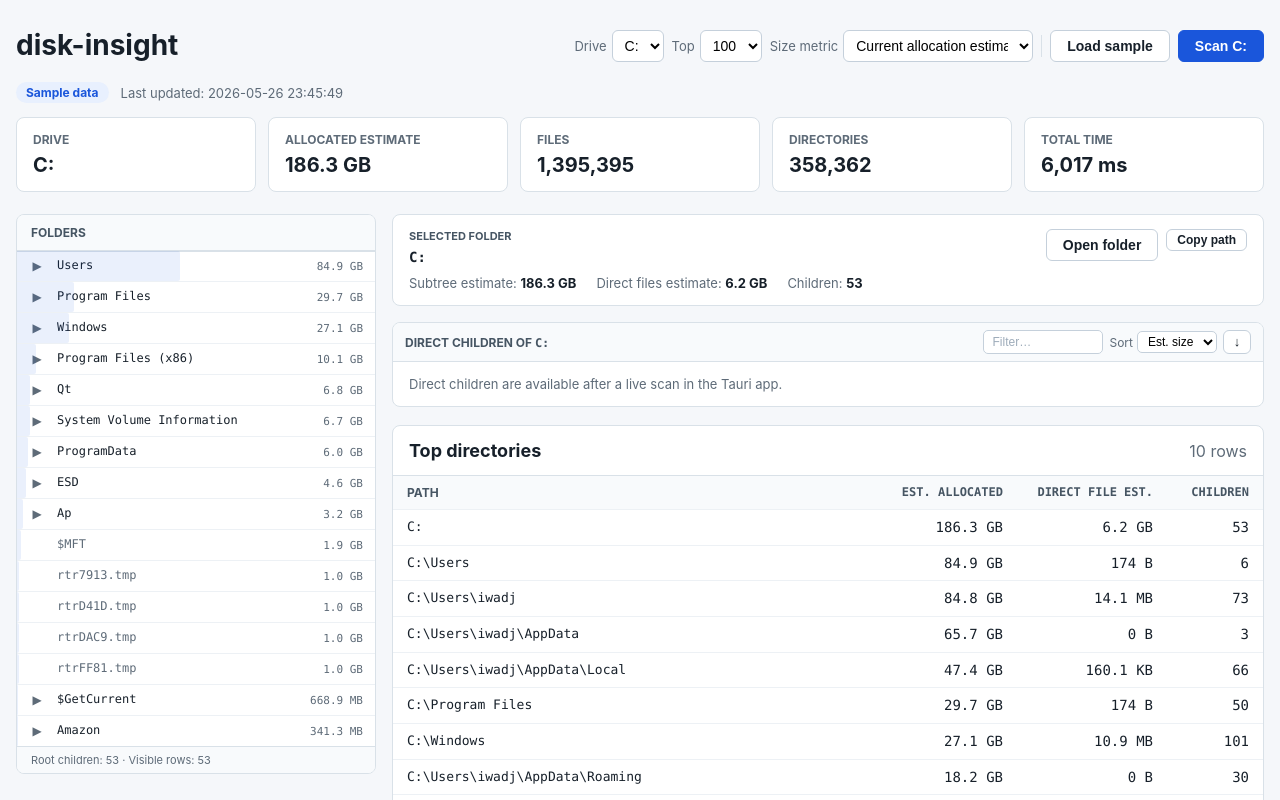
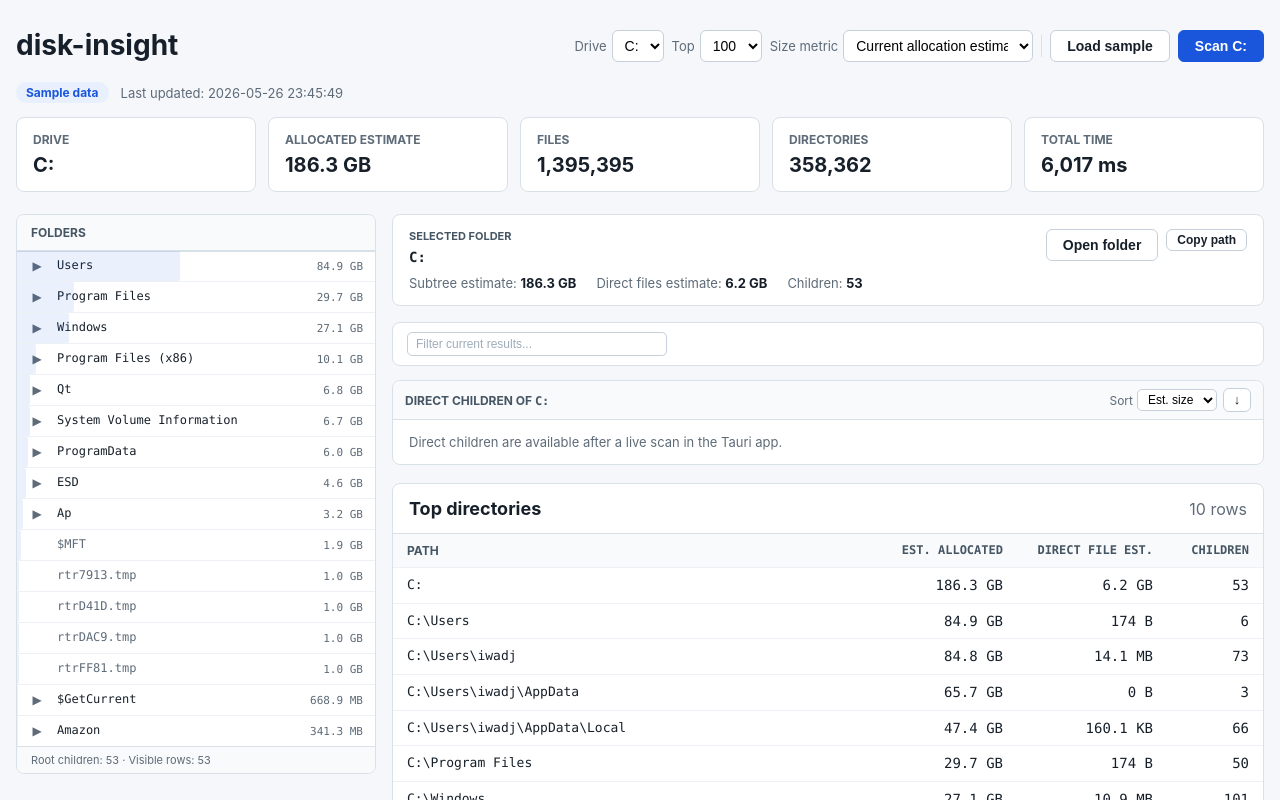
Before and after one commit to iwadjp/disk-insight, a React (Vite) app: page / in a window 1280 px wide. Shown: the top 800 px of the page. Built offline with nearby package versions, Linux system fonts and the light colour scheme.

Commit message:
Add current visible results filter

```diff
--- a/ui/src/main.tsx
+++ b/ui/src/main.tsx
@@ -1063,6 +1063,7 @@ function DirectChildrenPanel({
   isLoading,
   error,
   sourceKind,
+  currentFilterQuery,
   sortKey,
   sortDir,
   onSortKeyChange,
@@ -1079,6 +1080,7 @@ function DirectChildrenPanel({
   isLoading: boolean;
   error: string | null;
   sourceKind: SourceKind | null;
+  currentFilterQuery: string;
   sortKey: DirectChildrenSortKey;
   sortDir: SortDirection;
   onSortKeyChange: (key: DirectChildrenSortKey) => void;
@@ -1091,13 +1093,6 @@ function DirectChildrenPanel({
   onCopyError: (msg: string) => void;
 }) {
 
-  const [filterText, setFilterText] = useState("");
-  const filterTrimmed = filterText.trim();
-
-  useEffect(() => {
-    setFilterText("");
-  }, [dir.record_index]);
-
   const [contextMenu, setContextMenu] = useState<ContextMenuState | null>(null);
   const menuRef = useRef<HTMLDivElement | null>(null);
 
@@ -1137,14 +1132,14 @@ function DirectChildrenPanel({
 
   const filtered = useMemo(() => {
     if (!children) return [];
-    if (!filterTrimmed) return children;
-    const lower = filterTrimmed.toLowerCase();
+    const cq = currentFilterQuery.trim().toLowerCase();
+    if (!cq) return children;
     return children.filter(
       (n) =>
-        n.name.toLowerCase().includes(lower) ||
-        n.path.toLowerCase().includes(lower),
+        n.name.toLowerCase().includes(cq) ||
+        n.path.toLowerCase().includes(cq),
     );
-  }, [children, filterTrimmed]);
+  }, [children, currentFilterQuery]);
 
   const sorted = useMemo(
     () => sortDirectChildren(filtered, sortKey, sortDir),
@@ -1168,10 +1163,10 @@ function DirectChildrenPanel({
     body = <p className="direct-children-note">Fetching…</p>;
   } else if (children.length === 0) {
     body = <p className="direct-children-note">This folder has no children.</p>;
-  } else if (filterTrimmed && sorted.length === 0) {
+  } else if (currentFilterQuery.trim() && sorted.length === 0) {
     body = (
       <p className="direct-children-note">
-        No direct children match &ldquo;{filterTrimmed}&rdquo;.
+        No direct children match &ldquo;{currentFilterQuery.trim()}&rdquo;.
       </p>
     );
   } else {
@@ -1230,26 +1225,9 @@ function DirectChildrenPanel({
           <span className="heading-path">{dir.path}</span>
         </span>
         <div className="direct-children-controls">
-          <input
-            className="filter-input"
-            type="text"
-            placeholder="Filter…"
-            value={filterText}
-            onChange={(e) => setFilterText(e.target.value)}
-          />
-          {filterText && (
-            <button
-              className="filter-clear-btn"
-              onClick={() => setFilterText("")}
-              title="Clear filter"
-              aria-label="Clear filter"
-            >
-              ×
-            </button>
-          )}
           {children !== undefined && (
             <span className="direct-children-count">
-              {filterTrimmed
+              {currentFilterQuery.trim()
                 ? `${formatNumber(filtered.length)} of ${formatNumber(children.length)}`
                 : formatNumber(children.length)}
             </span>
@@ -1401,6 +1379,7 @@ function App() {
   const [reclaimableLoading, setReclaimableLoading] = useState(false);
   const [reclaimableError, setReclaimableError] = useState<string | null>(null);
   const [focusedRecordIndex, setFocusedRecordIndex] = useState<number | null>(null);
+  const [currentFilterQuery, setCurrentFilterQuery] = useState("");
   const scanRestoreRef = useRef<{ path: string; drive: string } | null>(null);
 
   const visibleRows = useMemo(
@@ -1415,6 +1394,38 @@ function App() {
         : [],
     [selectedDir, data, childrenByParent],
   );
+
+  const topDirsBase = useMemo(
+    () =>
+      data
+        ? selectedDir
+          ? filterByDir(data.top_directories, selectedDir.path)
+          : data.top_directories
+        : [],
+    [data, selectedDir],
+  );
+
+  const topFilesBase = useMemo(
+    () =>
+      data
+        ? selectedDir
+          ? filterByDir(data.top_files, selectedDir.path)
+          : data.top_files
+        : [],
+    [data, selectedDir],
+  );
+
+  const filteredTopDirs = useMemo(() => {
+    const q = currentFilterQuery.trim().toLowerCase();
+    if (!q) return topDirsBase;
+    return topDirsBase.filter((item) => item.path.toLowerCase().includes(q));
+  }, [topDirsBase, currentFilterQuery]);
+
+  const filteredTopFiles = useMemo(() => {
+    const q = currentFilterQuery.trim().toLowerCase();
+    if (!q) return topFilesBase;
+    return topFilesBase.filter((item) => item.path.toLowerCase().includes(q));
+  }, [topFilesBase, currentFilterQuery]);
 
   function clearUpdatedBannerTimer() {
     bannerGenerationRef.current += 1;
@@ -2117,6 +2128,13 @@ function App() {
   }, []);
 
   const driveLabel = parseDriveLetter(driveInput) ?? driveInput.slice(0, 1).toUpperCase();
+  const currentFilterQ = currentFilterQuery.trim().toLowerCase();
+  const selectedDirChildren = selectedDir ? childrenByParent[selectedDir.record_index] : undefined;
+  const filteredChildrenCount = currentFilterQ && selectedDirChildren !== undefined
+    ? selectedDirChildren.filter(
+        (n) => n.name.toLowerCase().includes(currentFilterQ) || n.path.toLowerCase().includes(currentFilterQ)
+      ).length
+    : null;
   const scanPhaseText = scanProgress ? phaseLabel(scanProgress.phase) : "Starting scan";
   const scanElapsedMs = scanProgress ? scanProgress.elapsed_ms : localElapsedMs;
   const scanDriveLabel = scanProgress?.drive ?? `${driveLabel}:`;
@@ -2330,6 +2348,38 @@ function App() {
                   onCopyError={handleCopyError}
                 />
               )}
+              <div className="top-search-bar">
+                <div className="top-search-row">
+                  <input
+                    className="filter-input top-search-input"
+                    type="text"
+                    placeholder="Filter current results..."
+                    value={currentFilterQuery}
+                    onChange={(e) => setCurrentFilterQuery(e.target.value)}
+                    aria-label="Filter current results"
+                  />
+                  {currentFilterQuery && (
+                    <button
+                      className="filter-clear-btn"
+                      onClick={() => setCurrentFilterQuery("")}
+                      title="Clear filter"
+                      aria-label="Clear filter"
+                    >
+                      ×
+                    </button>
+                  )}
+                </div>
+                {currentFilterQ && (
+                  <div className="top-search-count">
+                    Showing{" "}
+                    {selectedDirChildren !== undefined && filteredChildrenCount !== null && (
+                      <>{formatNumber(filteredChildrenCount)} / {formatNumber(selectedDirChildren.length)} children,{" "}</>
+                    )}
+                    {formatNumber(filteredTopDirs.length)} / {formatNumber(topDirsBase.length)} dirs,{" "}
+                    {formatNumber(filteredTopFiles.length)} / {formatNumber(topFilesBase.length)} files
+                  </div>
+                )}
+              </div>
               {selectedDir && (
                 <DirectChildrenPanel
                   dir={selectedDir}
@@ -2337,6 +2387,7 @@ function App() {
                   isLoading={selectedChildrenLoading}
                   error={selectedChildrenError}
                   sourceKind={sourceKind}
+                  currentFilterQuery={currentFilterQuery}
                   sortKey={directChildrenSortKey}
                   sortDir={directChildrenSortDir}
                   onSortKeyChange={setDirectChildrenSortKey}
@@ -2350,11 +2401,7 @@ function App() {
                 />
               )}
               <DirectoriesTable
-                rows={
-                  selectedDir
-                    ? filterByDir(data.top_directories, selectedDir.path)
-                    : data.top_directories
-                }
+                rows={filteredTopDirs}
                 title={
                   selectedDir && !isDriveRoot(selectedDir.path)
                     ? <>Top directories (scan results) under <span className="heading-path">{selectedDir.path}</span></>
@@ -2362,11 +2409,7 @@ function App() {
                 }
               />
               <FilesTable
-                rows={
-                  selectedDir
-                    ? filterByDir(data.top_files, selectedDir.path)
-                    : data.top_files
-                }
+                rows={filteredTopFiles}
                 title={
                   selectedDir && !isDriveRoot(selectedDir.path)
                     ? <>Top files (scan results) under <span className="heading-path">{selectedDir.path}</span></>
--- a/ui/src/styles.css
+++ b/ui/src/styles.css
@@ -1057,10 +1057,6 @@ tbody tr:last-child td {
   flex-shrink: 0;
 }
 
-.direct-children-controls .filter-input {
-  width: 120px;
-  flex: none;
-}
 
 .sort-label {
   display: flex;
@@ -1432,3 +1428,31 @@ tbody tr:last-child td {
 .perf-table tfoot tr:last-child td {
   padding-bottom: 6px;
 }
+
+/* ── Top results search bar (R-7) ── */
+.top-search-bar {
+  background: #ffffff;
+  border: 1px solid #d9e1e8;
+  border-radius: 8px;
+  padding: 9px 14px;
+  margin-bottom: 14px;
+  display: flex;
+  flex-direction: column;
+  gap: 5px;
+}
+
+.top-search-row {
+  display: flex;
+  align-items: center;
+  gap: 6px;
+}
+
+.top-search-input {
+  width: 260px;
+  flex: none;
+}
+
+.top-search-count {
+  font-size: 12px;
+  color: #5e6b78;
+}
```
Also changed, not shown: 2 other files (tests, documents, lock files or other folders).
